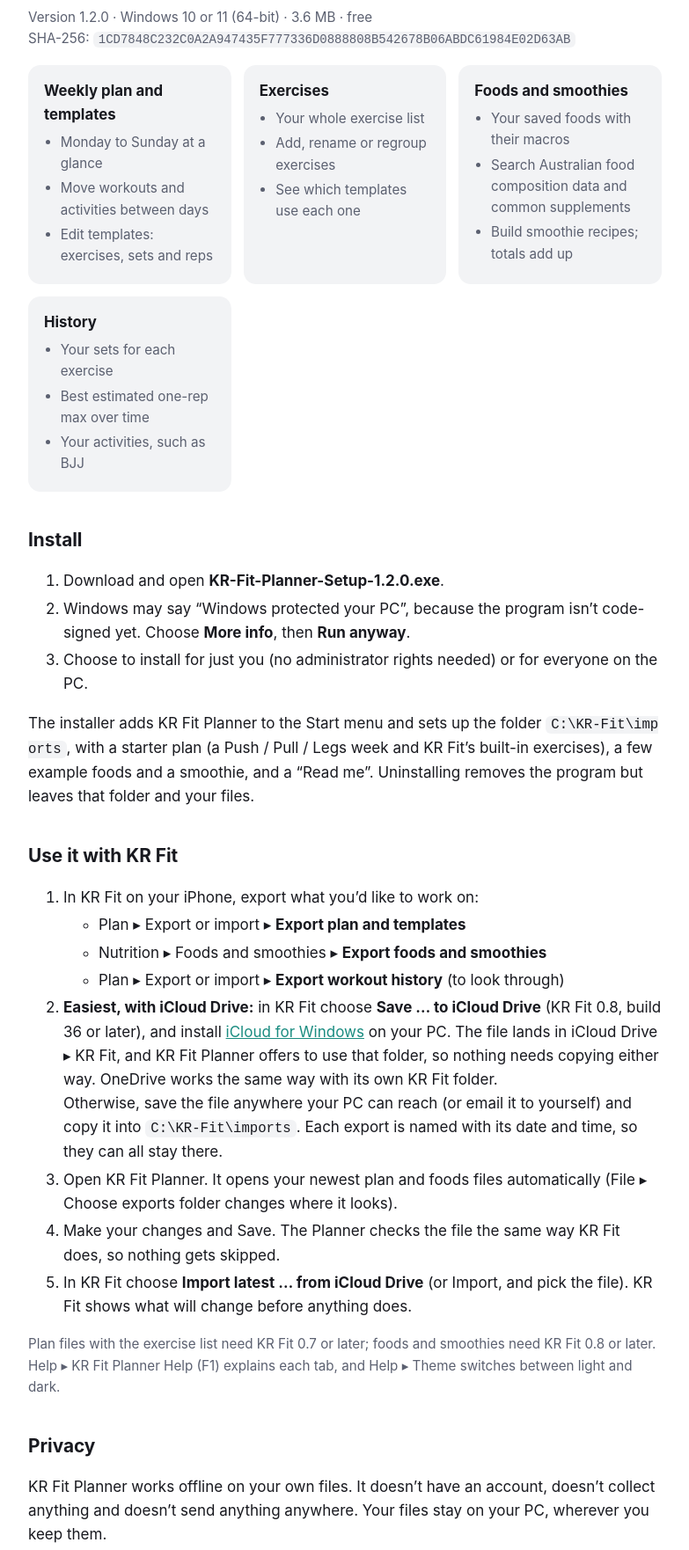
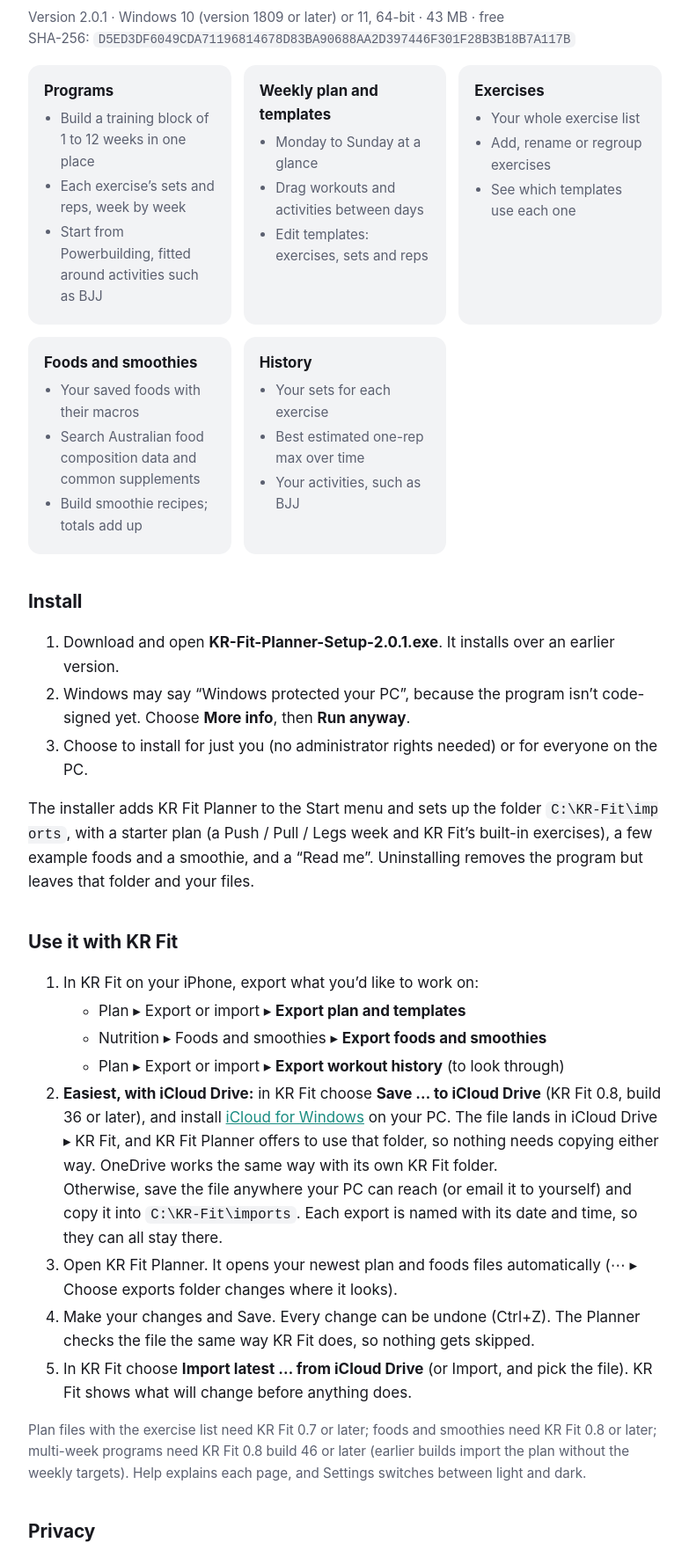
Before and after one commit to kennedyrobotics/kennedyrobotics.github.io, a plain HTML site: page krfit/planner/index.html in a window 1280 px wide. Shown: the part 320-2082 px from the top of the page at 88% size, without its empty margins (248-1031 px from the left). Drawn offline with Linux system fonts and the light colour scheme.

Commit message:
KR Fit Planner 2.0.1: Windows 11 app with a Program page (multi-week programs)

```diff
--- a/krfit/planner/index.html
+++ b/krfit/planner/index.html
@@ -4,7 +4,7 @@
   <meta charset="utf-8">
   <meta name="viewport" content="width=device-width, initial-scale=1">
   <title>KR Fit Planner for Windows</title>
-  <meta name="description" content="KR Fit Planner: a free Windows app for editing your KR Fit weekly plan, templates, exercises, foods and smoothies on your PC.">
+  <meta name="description" content="KR Fit Planner: a free Windows app for building your KR Fit programs and editing your weekly plan, templates, exercises, foods and smoothies on your PC.">
   <link rel="icon" href="/assets/favicon.png">
   <link rel="stylesheet" href="/assets/style.css">
   <style>
@@ -24,16 +24,24 @@
       </div>
     </div>
 
-    <p><a class="button" href="KR-Fit-Planner-Setup-1.2.0.exe" download>Download for Windows</a></p>
-    <p class="muted">Version 1.2.0 · Windows 10 or 11 (64-bit) · 3.6 MB · free<br>
-      SHA-256: <code>1CD7848C232C0A2A947435F777336D0888808B542678B06ABDC61984E02D63AB</code></p>
+    <p><a class="button" href="KR-Fit-Planner-Setup-2.0.1.exe" download>Download for Windows</a></p>
+    <p class="muted">Version 2.0.1 · Windows 10 (version 1809 or later) or 11, 64-bit · 43 MB · free<br>
+      SHA-256: <code>D5ED3DF6049CDA71196814678D83BA90688AA2D397446F301F28B3B18B7A117B</code></p>
 
     <div class="cards">
+      <div class="card">
+        <h3>Programs</h3>
+        <ul>
+          <li>Build a training block of 1 to 12 weeks in one place</li>
+          <li>Each exercise’s sets and reps, week by week</li>
+          <li>Start from Powerbuilding, fitted around activities such as BJJ</li>
+        </ul>
+      </div>
       <div class="card">
         <h3>Weekly plan and templates</h3>
         <ul>
           <li>Monday to Sunday at a glance</li>
-          <li>Move workouts and activities between days</li>
+          <li>Drag workouts and activities between days</li>
           <li>Edit templates: exercises, sets and reps</li>
         </ul>
       </div>
@@ -65,7 +73,7 @@
 
     <h2>Install</h2>
     <ol>
-      <li>Download and open <strong>KR-Fit-Planner-Setup-1.2.0.exe</strong>.</li>
+      <li>Download and open <strong>KR-Fit-Planner-Setup-2.0.1.exe</strong>. It installs over an earlier version.</li>
       <li>Windows may say “Windows protected your PC”, because the program isn’t code-signed yet. Choose
         <strong>More info</strong>, then <strong>Run anyway</strong>.</li>
       <li>Choose to install for just you (no administrator rights needed) or for everyone on the PC.</li>
@@ -89,14 +97,16 @@
         copying either way. OneDrive works the same way with its own KR Fit folder.<br>
         Otherwise, save the file anywhere your PC can reach (or email it to yourself) and copy it into
         <code>C:\KR-Fit\imports</code>. Each export is named with its date and time, so they can all stay there.</li>
-      <li>Open KR Fit Planner. It opens your newest plan and foods files automatically (File ▸ Choose exports folder
+      <li>Open KR Fit Planner. It opens your newest plan and foods files automatically (⋯ ▸ Choose exports folder
         changes where it looks).</li>
-      <li>Make your changes and Save. The Planner checks the file the same way KR Fit does, so nothing gets skipped.</li>
+      <li>Make your changes and Save. Every change can be undone (Ctrl+Z). The Planner checks the file the same way KR Fit
+        does, so nothing gets skipped.</li>
       <li>In KR Fit choose <strong>Import latest … from iCloud Drive</strong> (or Import, and pick the file). KR Fit shows
         what will change before anything does.</li>
     </ol>
-    <p class="muted">Plan files with the exercise list need KR Fit 0.7 or later; foods and smoothies need KR Fit 0.8 or later.
-      Help ▸ KR Fit Planner Help (F1) explains each tab, and Help ▸ Theme switches between light and dark.</p>
+    <p class="muted">Plan files with the exercise list need KR Fit 0.7 or later; foods and smoothies need KR Fit 0.8 or later;
+      multi-week programs need KR Fit 0.8 build 46 or later (earlier builds import the plan without the weekly targets).
+      Help explains each page, and Settings switches between light and dark.</p>
 
     <h2>Privacy</h2>
     <p>KR Fit Planner works offline on your own files. It doesn’t have an account, doesn’t collect anything and doesn’t send
@@ -105,7 +115,7 @@
     <h2>Support</h2>
     <p>Questions or problems: email
       <a href="mailto:kennedyrobotics@bigpond.com?subject=KR%20Fit%20Planner">kennedyrobotics@bigpond.com</a>. It helps to
-      include your Windows version and the Planner version (Help ▸ About).</p>
+      include your Windows version and the Planner version (Settings ▸ About).</p>
 
     <div class="note">
       <strong>Food data.</strong> The food search uses data © Food Standards Australia New Zealand, adapted from the
```
Also changed, not shown: 2 other files.
